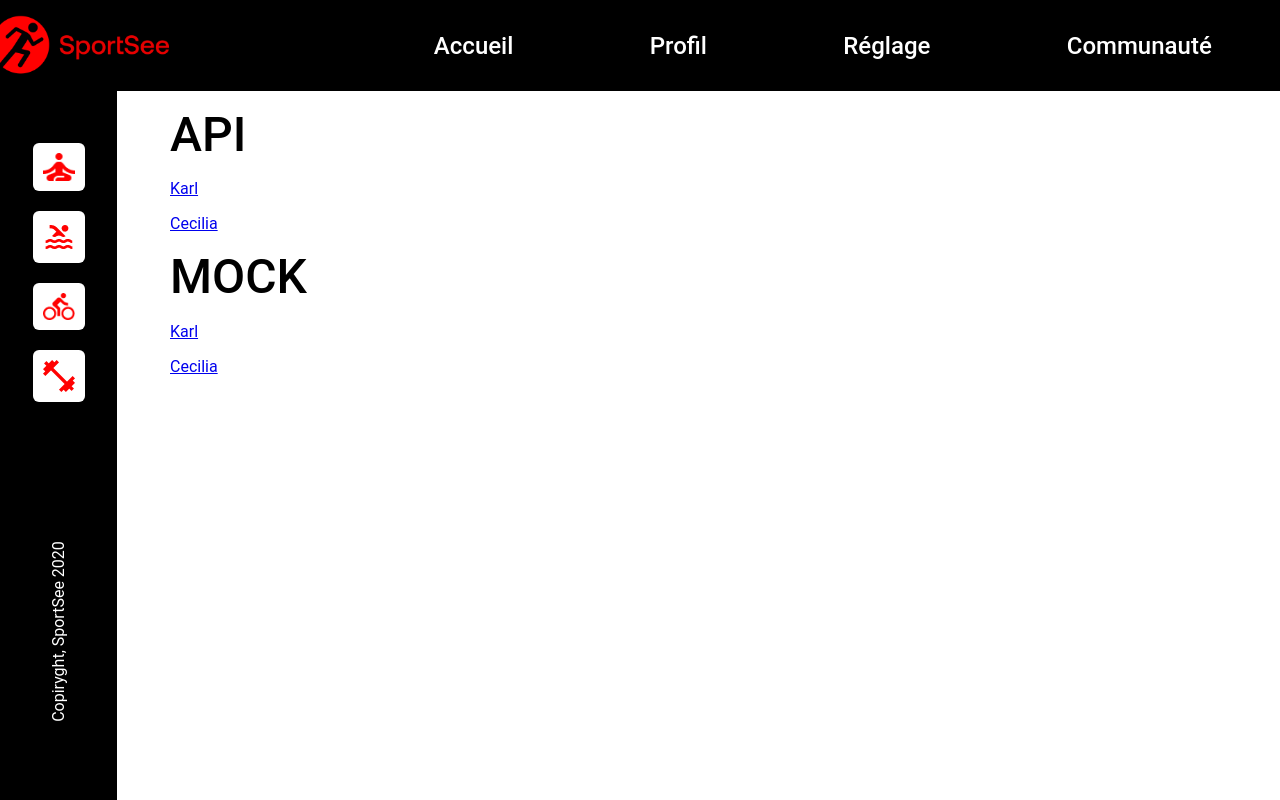
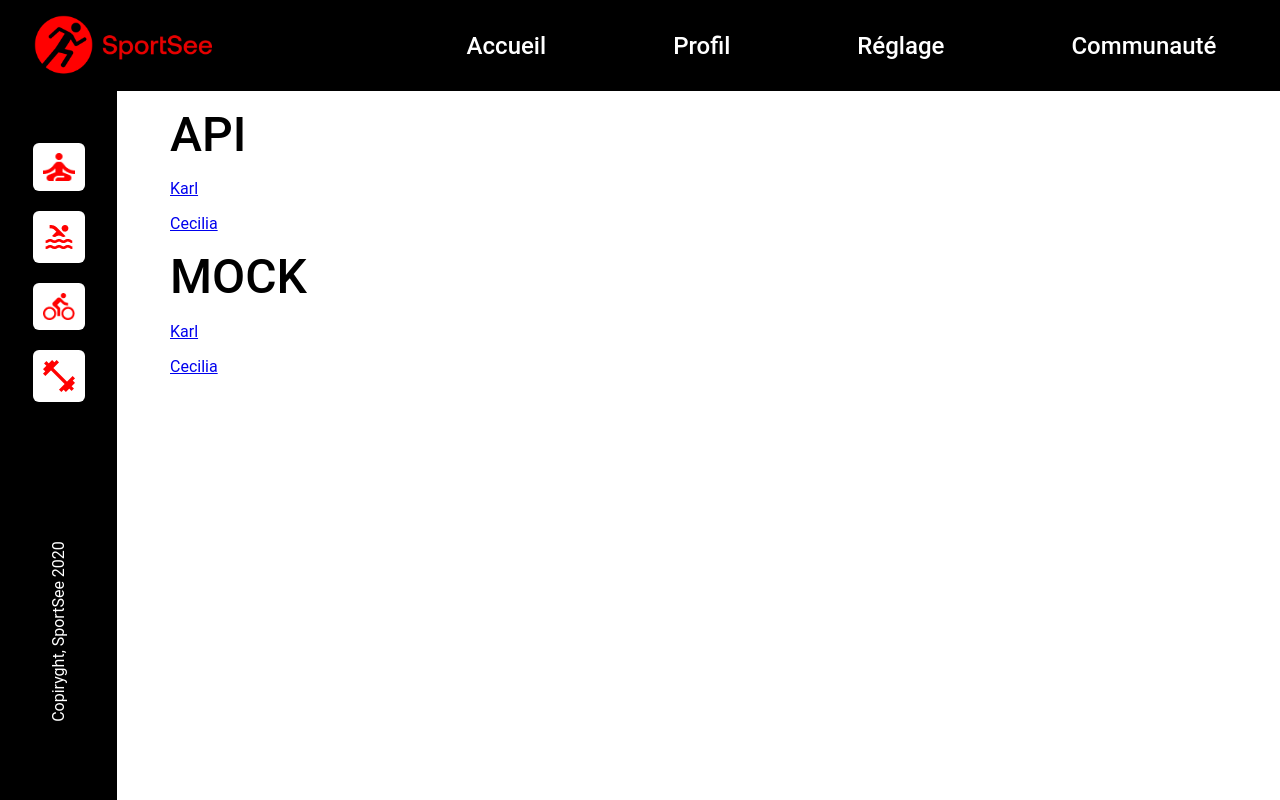
Before and after one commit to ColineOB/SportSee, a React (Create React App) app: page / in a window 1280 px wide. Built offline with nearby package versions, Linux system fonts and the light colour scheme.

Commit message:
css header

```diff
--- a/src/components/header/header.css
+++ b/src/components/header/header.css
@@ -10,7 +10,7 @@
 .header-logo {
     width: 178px;
     margin-right: 10%;
-    margin-left: -6%;
+    margin-left: -30px;
 }
 
 .header p {
```
